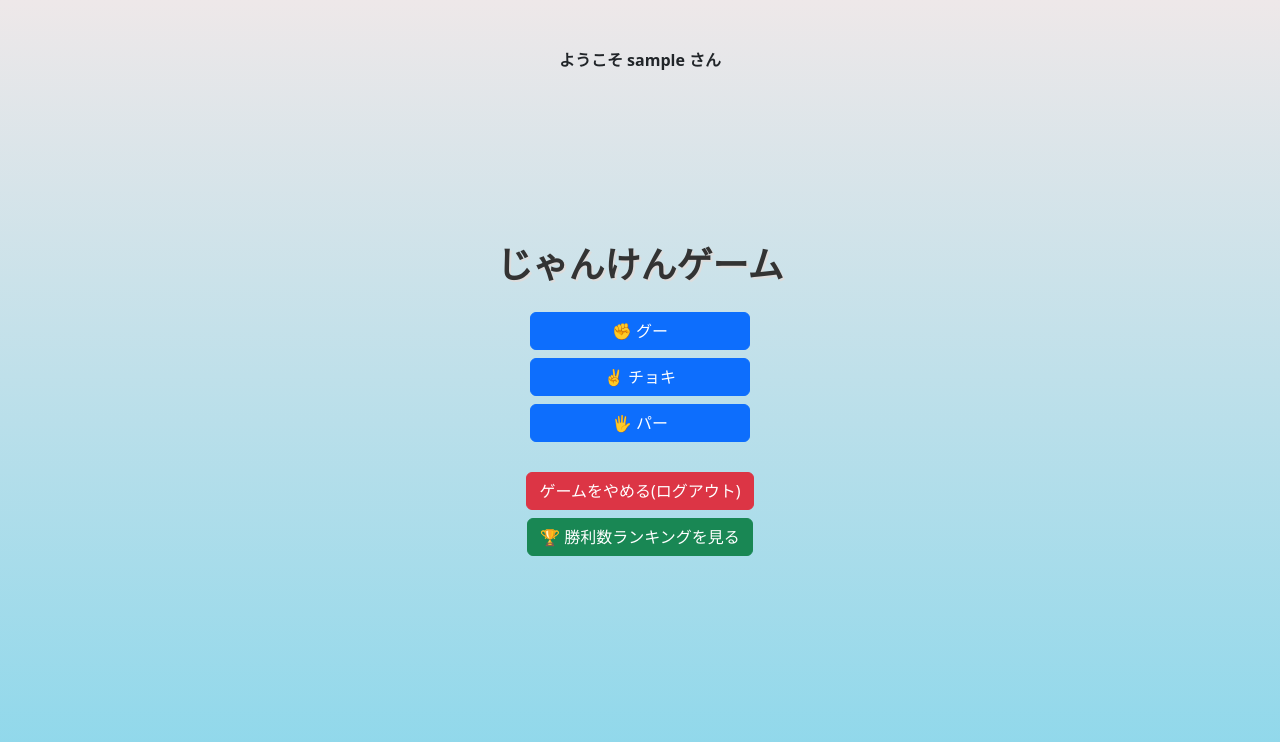
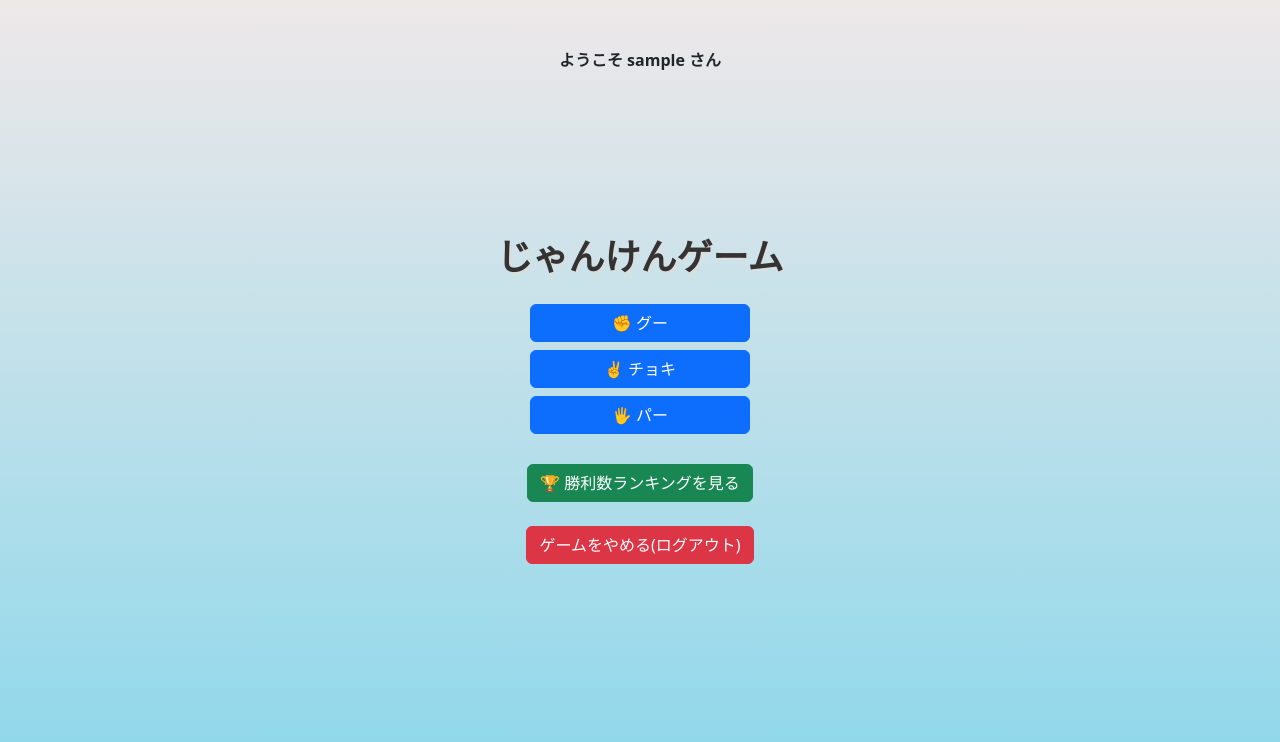
Before and after one commit to yuki-kobayashi/janken-game, a Spring Boot app: page / in a window 1280 px wide. Shown: the top 742 px of the page. Run offline with Spring Boot 4, Linux system fonts and the light colour scheme; the visitor is signed in with stand-in values (Sample User, id 1); some of the project's set-up classes (security, data sources, template engines, error pages and the like) are left out, and stand-ins take their place.

Commit message:
ゲーム画面のボタン位置変更

```diff
--- a/src/main/resources/templates/index.html
+++ b/src/main/resources/templates/index.html
@@ -21,11 +21,11 @@
                 <button class="btn btn-primary" type="submit" name="hand" value="パー">🖐️ パー</button>
             </div>
         </form>
-        <form th:action="@{/logout}" method="post" class="mb-2">
+        <form action="/ranking" method="get" class="mb-4">
+            <button class="btn btn-success" type="submit">🏆 勝利数ランキングを見る</button>
+        </form>
+        <form th:action="@{/logout}" method="post">
             <button class="btn btn-danger" type="submit">ゲームをやめる(ログアウト)</button>
-        </form>
-        <form action="/ranking" method="get">
-            <button class="btn btn-success" type="submit">🏆 勝利数ランキングを見る</button>
         </form>
     </div>
 </body>
```
